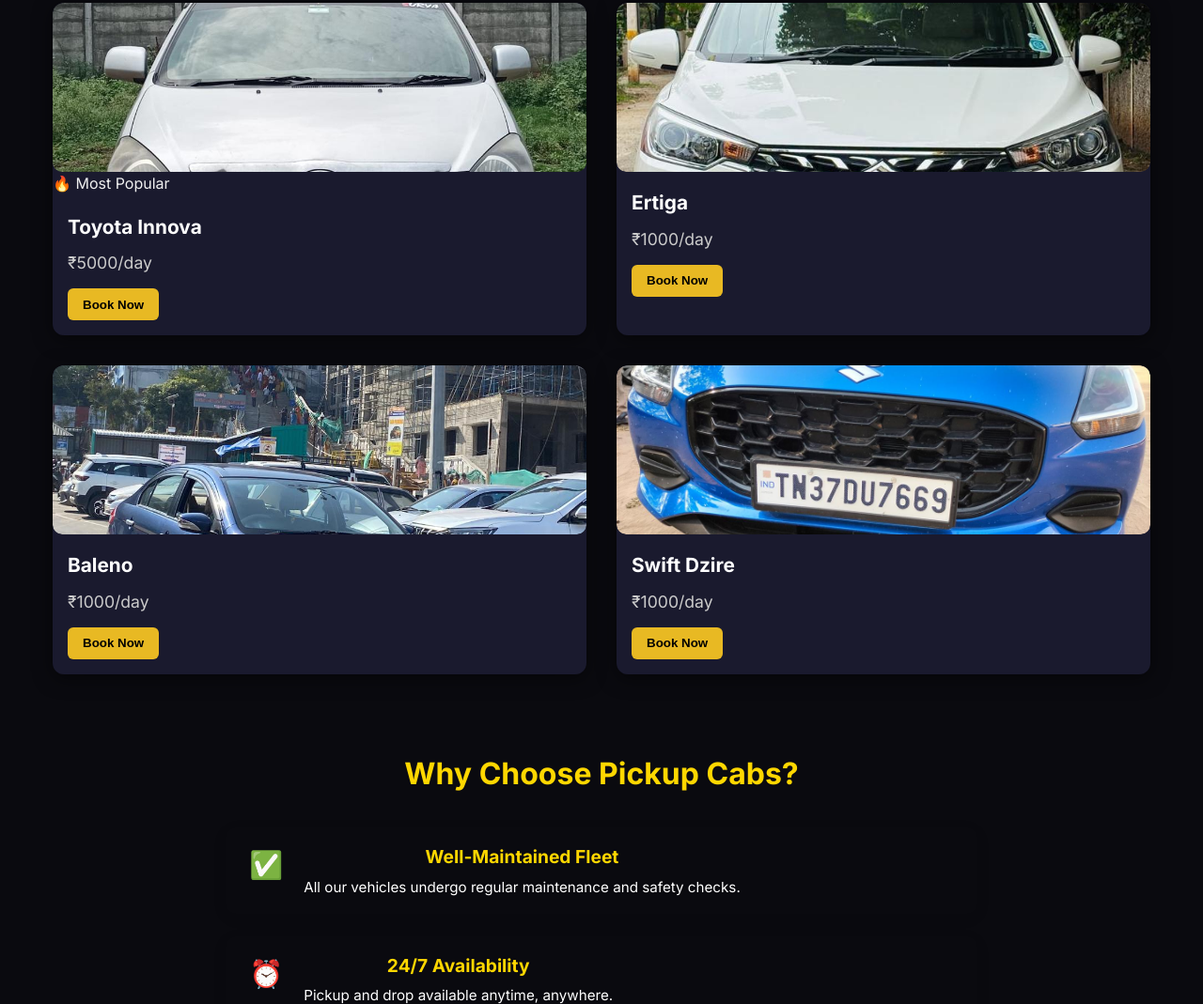
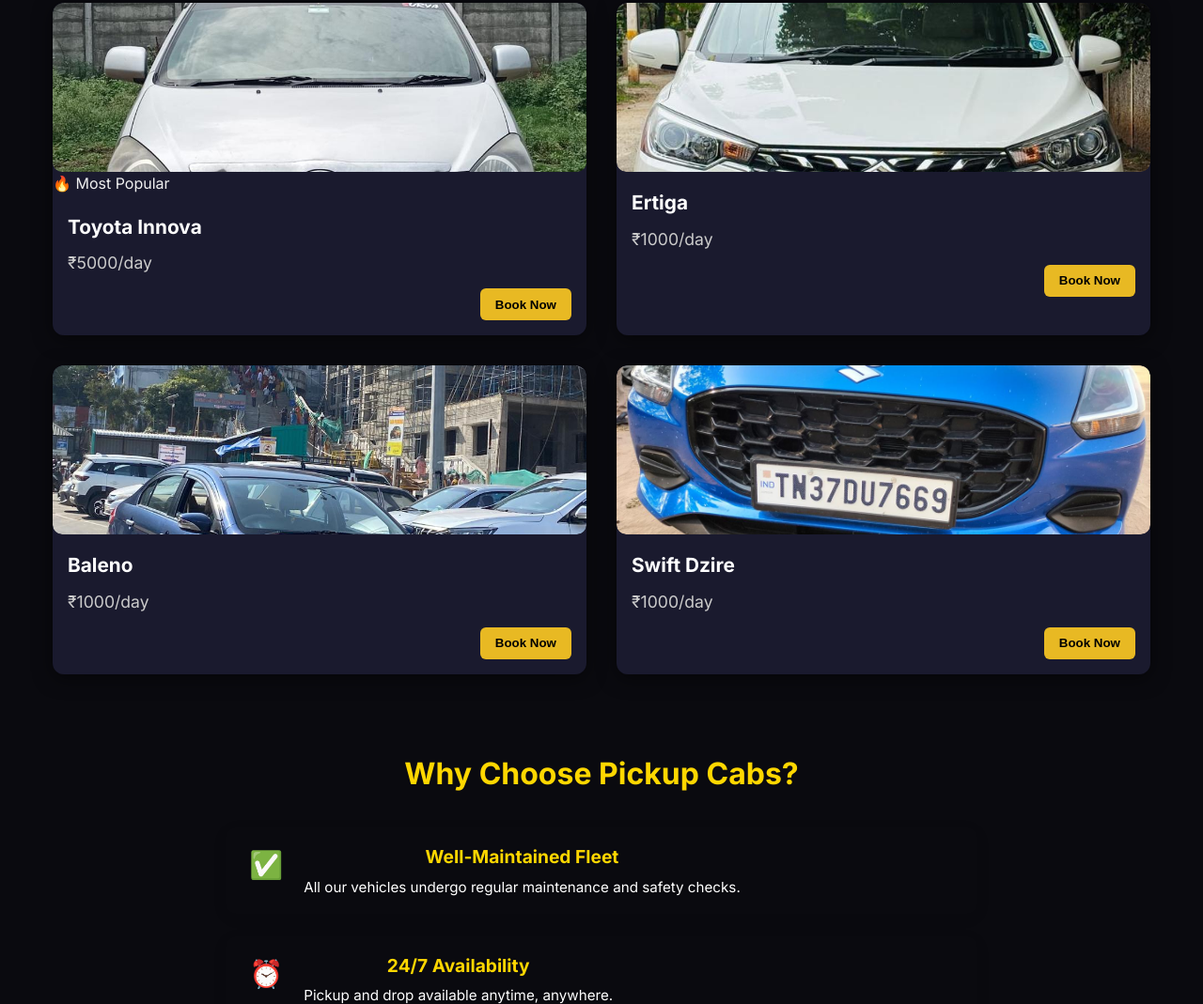
Before and after one commit to DEV-Raghul/pickupcabs, a plain HTML site: page index.html in a window 1280 px wide. Shown: the part 865-1934 px from the top of the page at 94% size. Drawn offline with nearby package versions, Linux system fonts and the light colour scheme.

Commit message:
Update index.html

```diff
--- a/index.html
+++ b/index.html
@@ -174,6 +174,11 @@
             cursor: pointer;
             border: none;
             transition: background 0.3s;
+        }
+
+        .book-btn-wrapper {
+            display: flex;
+            justify-content: end;
         }
 
         .book-btn:hover {
@@ -590,7 +595,9 @@
                 <div class="info">
                     <h3>Toyota Innova</h3>
                     <p>₹5000/day</p>
-                    <button class="book-btn" onclick="openBookingForm('Toyota Innova')">Book Now</button>
+                    <div class="book-btn-wrapper">
+                        <button class="book-btn" onclick="openBookingForm('Toyota Innova')">Book Now</button>
+                    </div>
                 </div>
             </div>
 
@@ -603,7 +610,9 @@
                 <div class="info">
                     <h3>Ertiga</h3>
                     <p>₹1000/day</p>
-                    <button class="book-btn" onclick="openBookingForm('Ertiga')">Book Now</button>
+                    <div class="book-btn-wrapper">
+                        <button class="book-btn" onclick="openBookingForm('Ertiga')">Book Now</button>
+                    </div>
                 </div>
             </div>
 
@@ -616,7 +625,9 @@
                 <div class="info">
                     <h3>Baleno</h3>
                     <p>₹1000/day</p>
-                    <button class="book-btn" onclick="openBookingForm('Baleno')">Book Now</button>
+                    <div class="book-btn-wrapper">
+                        <button class="book-btn" onclick="openBookingForm('Baleno')">Book Now</button>
+                    </div>
                 </div>
             </div>
 
@@ -629,7 +640,9 @@
                 <div class="info">
                     <h3>Swift Dzire</h3>
                     <p>₹1000/day</p>
-                    <button class="book-btn" onclick="openBookingForm('Swift Dzire')">Book Now</button>
+                    <div class="book-btn-wrapper">
+                        <button class="book-btn" onclick="openBookingForm('Swift Dzire')">Book Now</button>
+                    </div>
                 </div>
             </div>
         </div>
```
